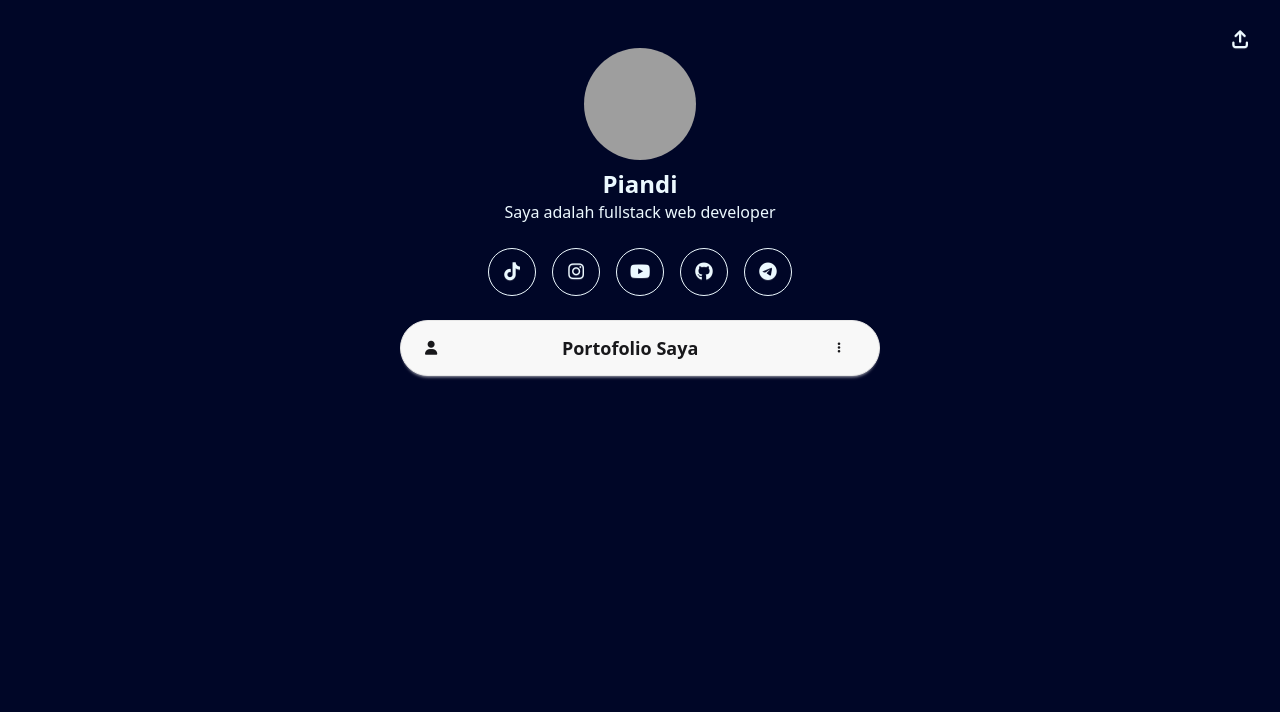
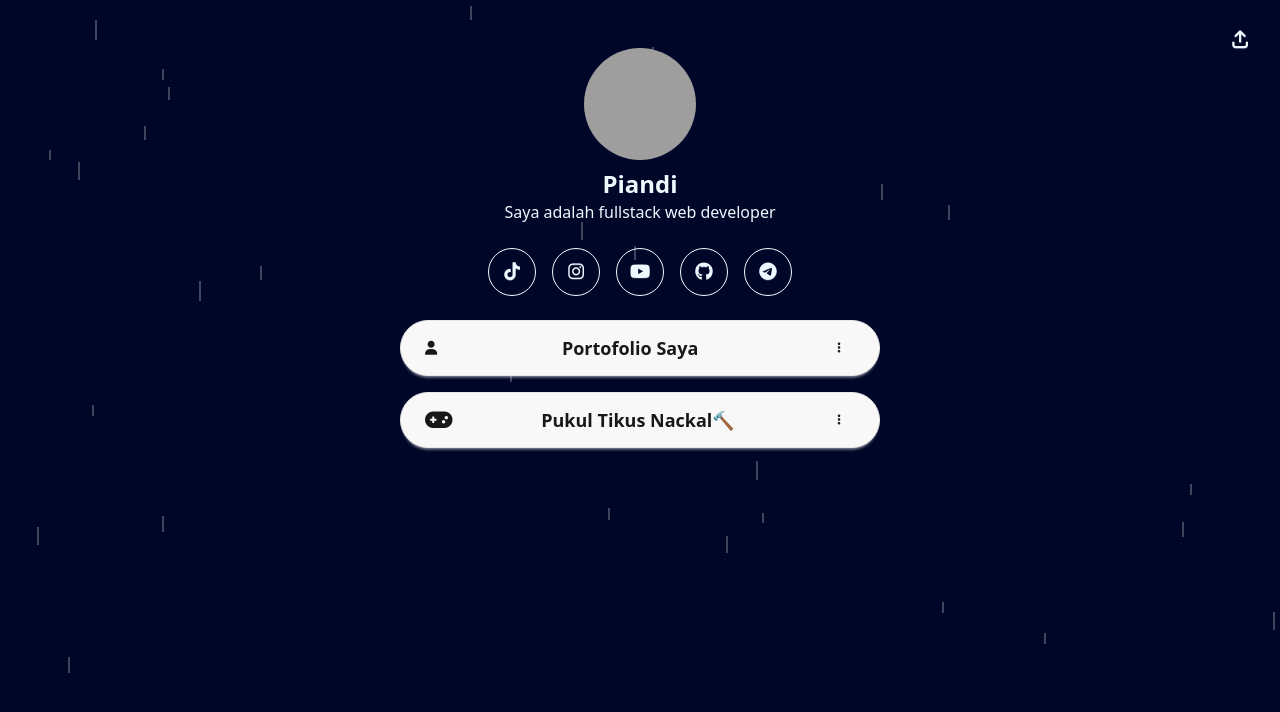
Before and after one commit to pianndi/find-me, a plain HTML site: page index.html in a window 1280 px wide. Shown: the top 712 px of the page. Drawn offline with nearby package versions, Linux system fonts and the light colour scheme; some packages are replaced by stand-ins of ours; grey boxes are pictures that could not be loaded; a script that the page names is missing.

Commit message:
feat: add rain and add random link

```diff
--- a/index.html
+++ b/index.html
@@ -57,6 +57,7 @@
 </head>
 
 <body class="text-center">
+  <canvas id="canvas" class="absolute -z-99"></canvas>
   <label for="share" class="fixed btn btn-lg btn-circle btn-ghost top-4 right-4 z-99"><i
       class="fa-solid fa-arrow-up-from-bracket"></i><span class="hidden">Bagikan</span>
   </label>
@@ -169,10 +170,74 @@
           </button>
         </a>
       </li>
+      <li>
+        <a class="btn btn-xl justify-between w-full bg-base-200 rounded-full" href="https://pianndi.github.io/tikus"
+          target="_blank" data-theme="light">
+          <i class="fa-solid fa-gamepad"></i>
+          <span class="text-lg">Pukul Tikus Nackal🔨</span>
+          <button class="btn btn-ghost btn-sm btn-circle">
+            <i class="fa-solid fa-ellipsis-vertical"></i>
+          </button>
+        </a>
+      </li>
     </ul>
 
   </div>
   <script>
+    const rains = [
+      {
+        x: 200,
+        y: 0,
+        size: 20
+      }]
+    const canvas = document.getElementById('canvas')
+    let ctx = canvas.getContext('2d')
+    function resizeCanvas() {
+      canvas.width = window.innerWidth
+      canvas.height = window.innerHeight
+      ctx = canvas.getContext('2d')
+      ctx.strokeStyle = 'rgba(255,255,255,0.25)'
+      ctx.lineWidth = 2
+    }
+    resizeCanvas()
+    rains.push(...Array(20).fill(0).map(() => ({
+      x: random(0, canvas.width),
+      y: random(0, canvas.height),
+      size: random(10, 20)
+    })))
+    window.addEventListener('resize', resizeCanvas)
+    function random(min, max) {
+      return Math.round(Math.random() * (max - min) + min)
+    }
+    let rainCooldown = 0
+    let lastTime = performance.now()
+    function draw() {
+      const currentTime = performance.now()
+      const deltaTime = currentTime - lastTime
+      lastTime = currentTime
+      ctx.clearRect(0, 0, canvas.width, canvas.height)
+      rains.forEach((rain, i) => {
+        ctx.beginPath()
+        rain.y++
+        ctx.moveTo(rain.x, rain.y)
+        ctx.lineTo(rain.x, rain.y - rain.size)
+        ctx.stroke()
+        if (rain.y > canvas.height) {
+          rains.splice(i, 1)
+        }
+      })
+      rainCooldown += deltaTime
+      if (rainCooldown > 320) {
+        rains.push({
+          x: random(0, canvas.width),
+          y: 0,
+          size: random(10, 20)
+        })
+        rainCooldown = 0
+      }
+      requestAnimationFrame(draw)
+    }
+    draw()
     document.querySelectorAll('#socials a,.btn:has(.hidden)').forEach(el => {
       tippy(el, {
         content: el.querySelector('.hidden').innerText,
```
